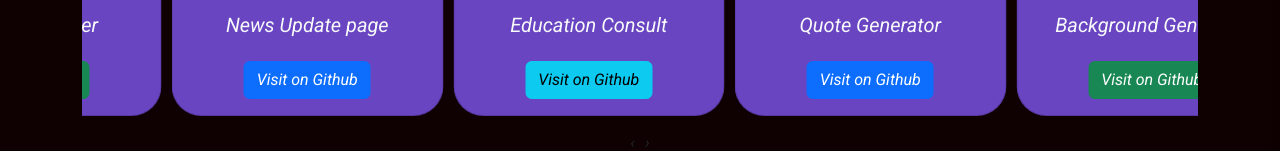
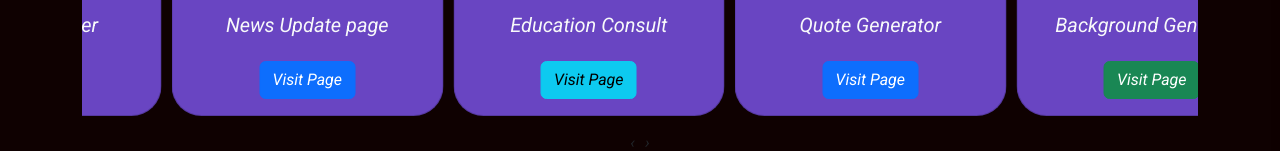
Before and after one commit to Kobby-Jones/build-with-kobby, a plain HTML site: page index.html in a window 1280 px wide. Shown: the part 3109-3260 px from the top of the page. Drawn offline with nearby package versions, Linux system fonts and the light colour scheme; a web font is replaced by a local one.

Commit message:
Modified

```diff
--- a/index.html
+++ b/index.html
@@ -259,7 +259,7 @@
                         <h5 class="card-title text-light">News Update page</h5>
                     </div>
                     <div class="text-center mb-3">
-                        <a href="https://kobby-jones.github.io/news-page/"><button class="btn btn-primary text-center">Visit on Github</button></a>
+                        <a href="https://kobby-jones.github.io/news-page/"><button class="btn btn-primary text-center">Visit Page</button></a>
                     </div>
                 </div>
 				<div class="card projects-card mb-3k">
@@ -268,7 +268,7 @@
                         <h5 class="card-title text-light">Education Consult</h5>
                     </div>
                     <div class="text-center mb-3">
-                        <a href="https://kobby-jones.github.io/education-consult/"><button class="btn btn-info text-center">Visit on Github</button></a>
+                        <a href="https://kobby-jones.github.io/education-consult/"><button class="btn btn-info text-center">Visit Page</button></a>
                     </div>
                 </div>
 				<div class="card projects-card mb-3k">
@@ -277,7 +277,7 @@
                         <h5 class="card-title text-light">Quote Generator</h5>
                     </div>
                     <div class="text-center mb-3">
-                        <a href="https://kobby-jones.github.io/quote-generator/"><button class="btn btn-primary text-center">Visit on Github</button></a>
+                        <a href="https://kobby-jones.github.io/quote-generator/"><button class="btn btn-primary text-center">Visit Page</button></a>
                     </div>
                 </div>
 				<div class="card projects-card mb-3k">
@@ -286,7 +286,7 @@
                         <h5 class="card-title text-light">Background Generator</h5>
                     </div>
                     <div class="text-center mb-3">
-                        <a href="https://kobby-jones.github.io/background-generator/"><button class="btn btn-success text-center">Visit on Github</button></a>
+                        <a href="https://kobby-jones.github.io/background-generator/"><button class="btn btn-success text-center">Visit Page</button></a>
                     </div>
                 </div>
 				<div class="card projects-card mb-3k">
@@ -295,7 +295,7 @@
                         <h5 class="card-title text-light">Covid-19 Tracker</h5>
                     </div>
                     <div class="text-center mb-3">
-                        <a href="https://kobby-jones.github.io/covid-19-update-tracker/"><button class="btn btn-success text-center">Visit on Github</button></a>
+                        <a href="https://kobby-jones.github.io/covid-19-update-tracker/"><button class="btn btn-success text-center">Visit Page</button></a>
                     </div>
                 </div>
 		</div>
```
